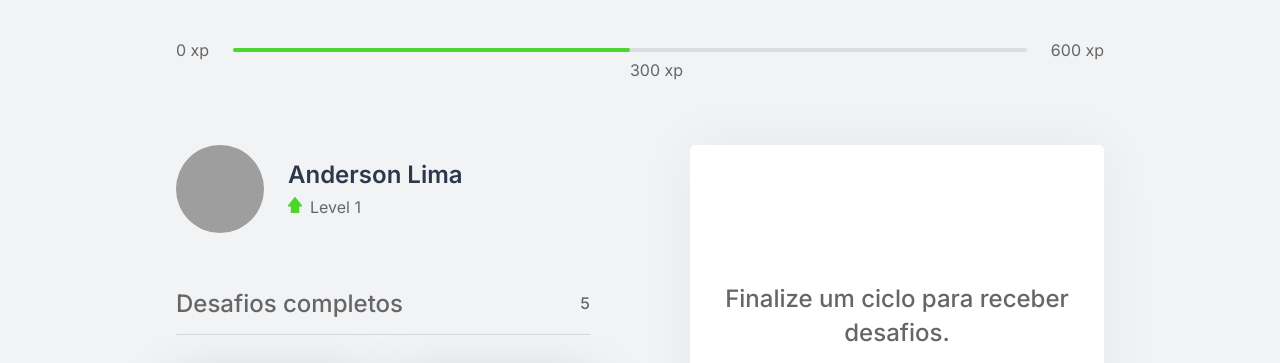
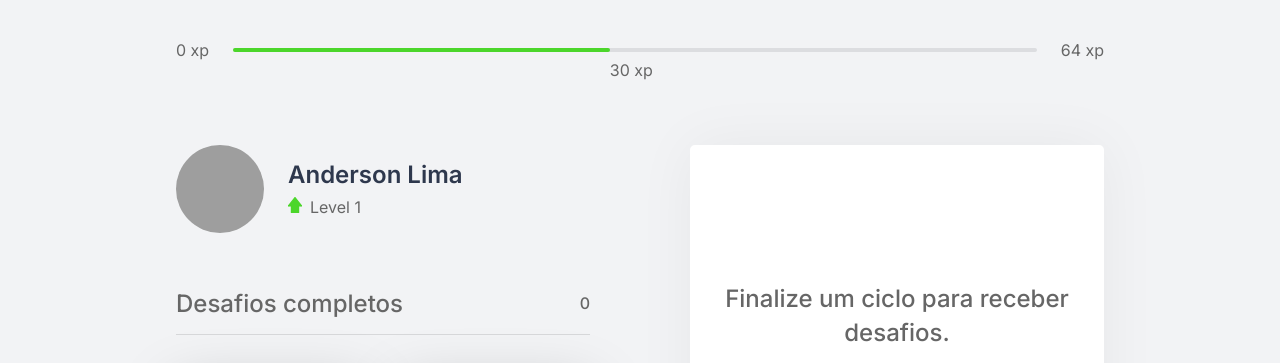
Before and after one commit to limaand/moveit, a Next.js app: page / in a window 1280 px wide. Shown: the top 363 px of the page. Built offline with nearby package versions, Linux system fonts and the light colour scheme; grey boxes are pictures that could not be loaded.

Commit message:
create context countdown

```diff
--- a/src/components/ChallengeBox.tsx
+++ b/src/components/ChallengeBox.tsx
@@ -5,7 +5,7 @@ import styles from "../styles/components/ChallengeBox.module.css";
 export function ChallengeBox() {
 
 
-  const {activeChallenge, resetChallenge } = useContext(ChallengesContext)
+  const {activeChallenge, resetChallenge, completeChallenge } = useContext(ChallengesContext)
 
   //const hasActiveChallenge = true;
 
@@ -29,7 +29,11 @@ export function ChallengeBox() {
             >
               Falhei
             </button>
-            <button type="button" className={styles.challengeSucceededButton}>
+            <button
+            type="button"
+            className={styles.challengeSucceededButton}
+            onClick={completeChallenge}
+            >
               Completei
             </button>
           </footer>
--- a/src/components/CompletedChallenges.tsx
+++ b/src/components/CompletedChallenges.tsx
@@ -1,11 +1,19 @@
+import { useContext } from 'react';
+import { ChallengesContext } from '../contexts/ChallengesContext';
 import styles from '../styles/components/CompletedChallenges.module.css';
 
 
 export function CompletedChallenges(){
+
+    const { challengesCompleted } = useContext(ChallengesContext);
+
+
+
+
     return(
         <div className={styles.completedChallengesContainer}>
             <span>Desafios completos</span>
-            <span>5</span>
+            <span>{challengesCompleted}</span>
 
         </div>
     )
--- a/src/components/ExperienceBar.tsx
+++ b/src/components/ExperienceBar.tsx
@@ -1,16 +1,24 @@
-import styles from '../styles/components/ExperienceBar.module.css';
+import { useContext } from "react";
+import { ChallengesContext } from "../contexts/ChallengesContext";
+import styles from "../styles/components/ExperienceBar.module.css";
 
 export function ExperienceBar() {
+  const { currentExperience, experienceToNextLevel } = useContext(ChallengesContext);
+
+  const percentToNextLevel = Math.round((currentExperience * 100)) / experienceToNextLevel;
+
   return (
     <>
       <header className={styles.experienceBar}>
         <span>0 xp</span>
         <div>
-          <div style={{ width: "50%" }} />
-          <span className={styles.currentExperience} style={{left:'50%'}}>300 xp</span>
+          <div style={{ width: `${percentToNextLevel}%` }} />
+          <span className={styles.currentExperience} style={{ left: `${percentToNextLevel}%` }}>
+            {currentExperience} xp
+          </span>
         </div>
 
-        <span>600 xp</span>
+        <span>{experienceToNextLevel} xp</span>
       </header>
     </>
   );
--- a/src/components/Profile.tsx
+++ b/src/components/Profile.tsx
@@ -1,14 +1,18 @@
+import { useContext } from "react";
+import { ChallengesContext } from "../contexts/ChallengesContext";
 import styles from "../styles/components/Profile.module.css";
 
 export function Profile() {
+  const { level } = useContext(ChallengesContext);
+
   return (
     <div className={styles.profileContainer}>
       <img src="https://github.com/limaand.png" alt="Anderson Lima"></img>
       <div>
         <strong>Anderson Lima</strong>
         <p>
-          <img src="icons/level.svg"  alt="level"></img>
-          Level 1
+          <img src="icons/level.svg" alt="level"></img>
+          Level {level}
         </p>
       </div>
     </div>
--- a/src/contexts/ChallengesContext.tsx
+++ b/src/contexts/ChallengesContext.tsx
@@ -1,66 +1,85 @@
 import { createContext, ReactNode, useState } from "react";
-import challenges from '../../challenges.json';
+import challenges from "../../challenges.json";
 
-interface Challenge{
-    type: 'body' | 'eye';
+interface Challenge {
+  type: "body" | "eye";
   description: string;
   amount: number;
-
 }
 
-
 interface ChallengesContextData {
-    level:number;
+  level: number;
   currentExperience: number;
   challengesCompleted: number;
+  experienceToNextLevel: number;
+  activeChallenge: Challenge;
   levelUp: () => void;
-    startNewChallenge:()=>void;
-    activeChallenge: Challenge
-    resetChallenge:()=>void;
+  startNewChallenge: () => void;
+  resetChallenge: () => void;
+  completeChallenge: () => void;
 }
 
 interface ChallengesProviderProps {
   children: ReactNode;
 }
 
-
 export const ChallengesContext = createContext({} as ChallengesContextData);
 
 export function ChallengesProvider({ children }: ChallengesProviderProps) {
   const [level, setLevel] = useState(1);
-  const [currentExperience, setCurrentexperience] = useState(0);
+  const [currentExperience, setCurrentExperience] = useState(30);
   const [challengesCompleted, setChallengesCompleted] = useState(0);
 
+  const [activeChallenge, setActiveChallenge] = useState(null);
 
-  const [activeChallenge, setActiveChallenge] = useState(null)
+  const experienceToNextLevel = Math.pow((level + 1) * 4, 2);
 
   function levelUp() {
     setLevel(level + 1);
   }
 
   function startNewChallenge() {
+    const randomChallengeIndex = Math.floor(Math.random() * challenges.length);
+    const challenge = challenges[randomChallengeIndex];
 
-    const randomChallengeIndex =  Math.floor(Math.random() * challenges.length)
-    const challenge = challenges[randomChallengeIndex];
-    setActiveChallenge(challenge)
+    setActiveChallenge(challenge);
   }
 
-
-  function resetChallenge(){
+  function resetChallenge() {
     setActiveChallenge(null);
   }
 
+  function completeChallenge() {
+    if (!activeChallenge) {
+        return;
+    }
+
+    const { amount } = activeChallenge;
+
+    let finalExperience = currentExperience + amount;
+
+    if (finalExperience >= experienceToNextLevel) {
+        finalExperience = finalExperience - experienceToNextLevel;
+        levelUp();
+    }
+
+    setCurrentExperience(finalExperience);
+    setActiveChallenge(null);
+    setChallengesCompleted(challengesCompleted + 1);
+}
 
   return (
     <ChallengesContext.Provider
       value={{
         level,
-        levelUp,
         currentExperience,
         challengesCompleted,
+        experienceToNextLevel,
+        activeChallenge,
+        levelUp,
         startNewChallenge,
-        activeChallenge,
-        resetChallenge
+        resetChallenge,
+        completeChallenge,
       }}
     >
       {children}
```
Also changed, not shown: src/contexts/CountdownContext.tsx (added, +19 -0 lines). Lines whose indentation alone changed are shown as unchanged.
